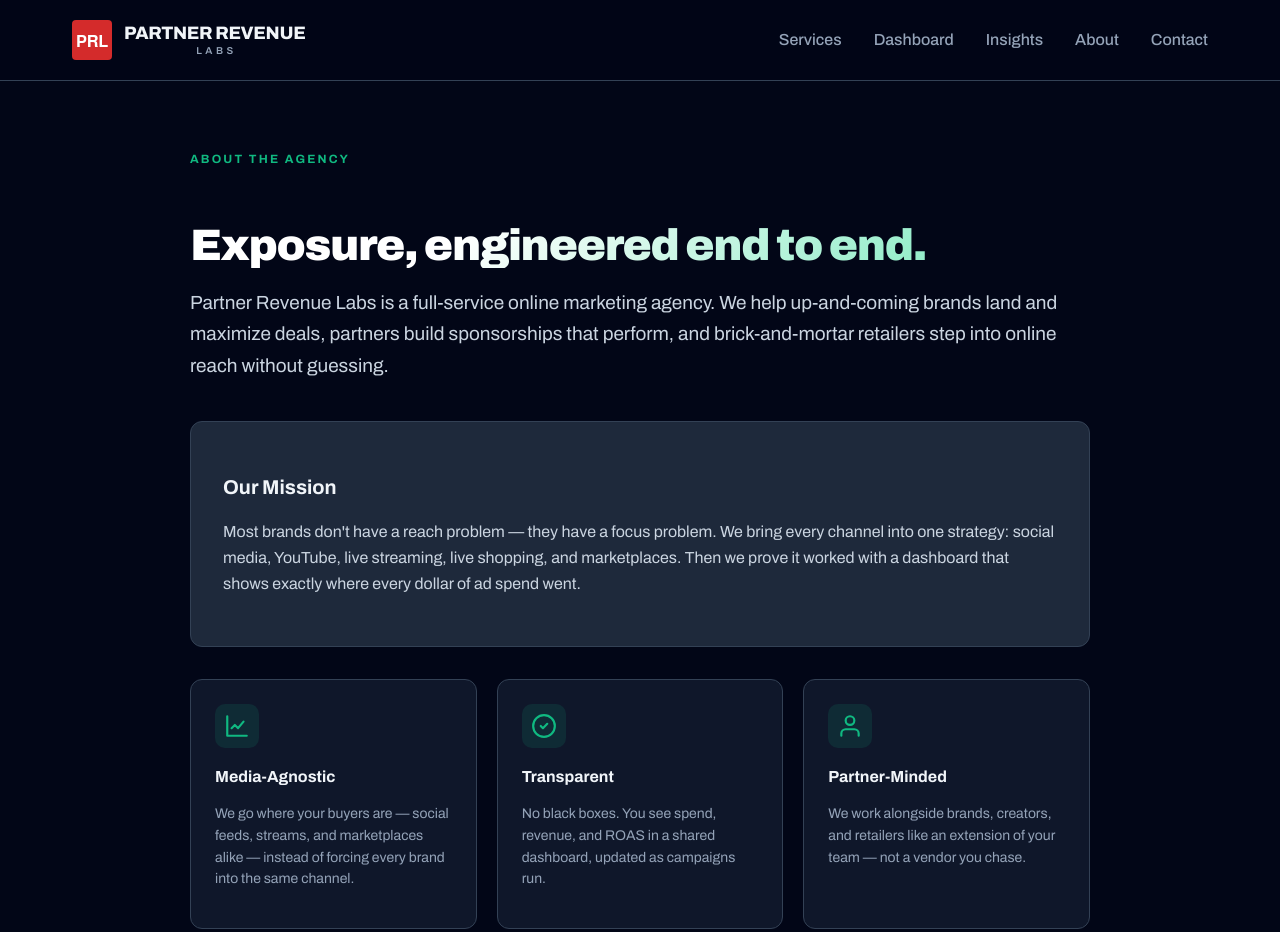
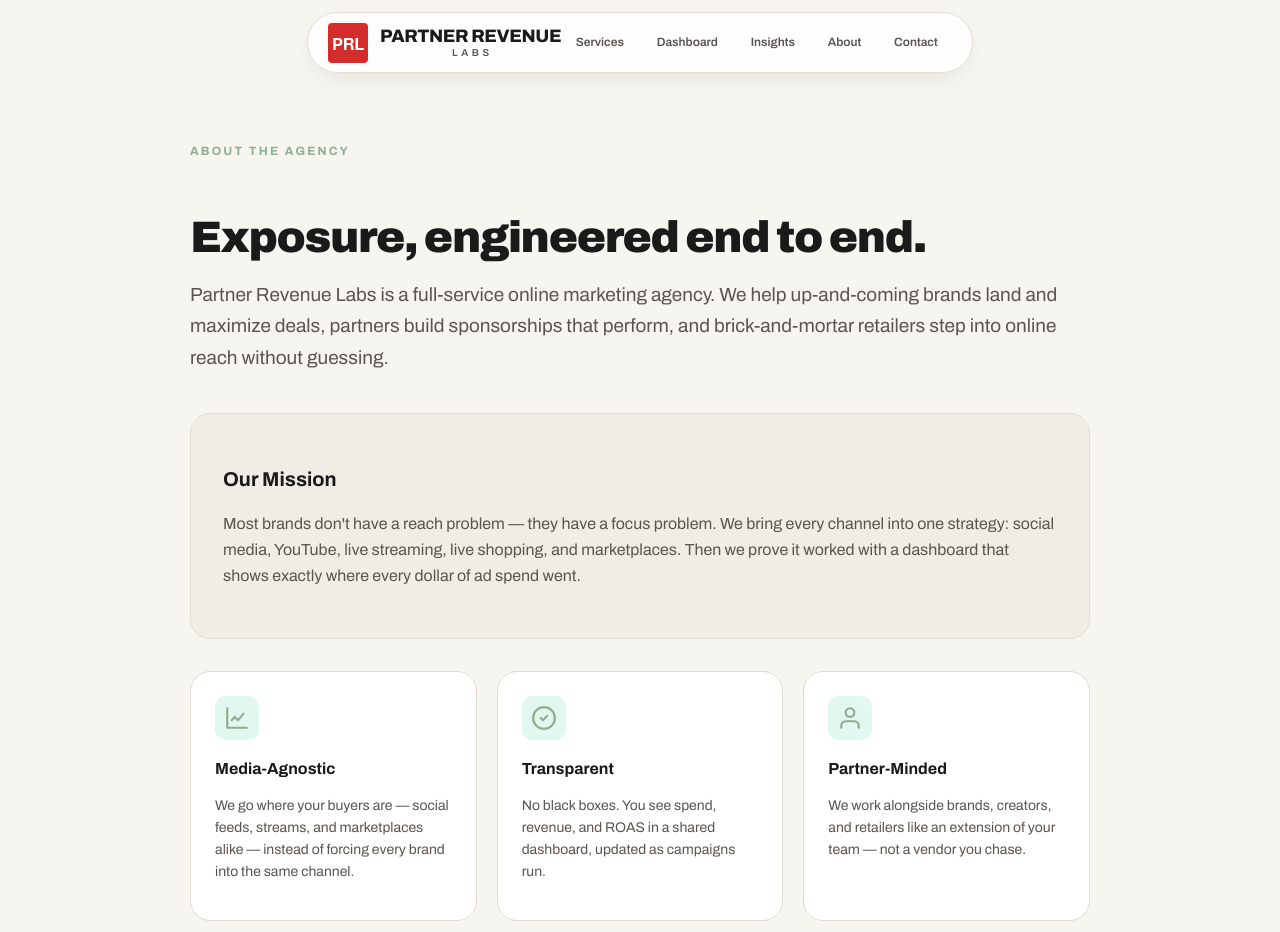
Before and after one commit to coolosdev/ecommerce-ai-ads-affiliate, an Astro site: page /about in a window 1280 px wide. Shown: the top 932 px of the page. Built offline with nearby package versions, Linux system fonts and the light colour scheme; Astro itself is replaced by a stand-in of ours.

Commit message:
design: re-skin to warm cream palette, floating pill nav, sage accent, rounded cards — preserve all content

```diff
--- a/src/layouts/BaseLayout.astro
+++ b/src/layouts/BaseLayout.astro
@@ -23,7 +23,7 @@ const {
   <head>
     <meta charset="UTF-8" />
     <meta name="viewport" content="width=device-width, initial-scale=1.0" />
-    <meta name="theme-color" content="#0f172a" />
+    <meta name="theme-color" content="#f7f5f0" />
     <link rel="preconnect" href="https://fonts.googleapis.com" />
     <link rel="preconnect" href="https://fonts.gstatic.com" crossorigin />
     <link href="https://fonts.googleapis.com/css2?family=Archivo:wght@400;500;600;700;800;900&display=swap" rel="stylesheet" />
@@ -70,23 +70,23 @@ const {
 
 <style>
   :root {
-    --background: #020617;
-    --surface: #0f172a;
-    --surface-elev: #1e293b;
-    --border: #334155;
-    --border-hover: #475569;
-    --text: #f1f5f9;
-    --text-secondary: #94a3b8;
-    --muted: #64748b;
-    --primary: #0f172a;
-    --secondary: #1e293b;
-    --accent: #10b981;
-    --accent-hover: #059669;
+    --background: #f7f5f0;
+    --surface: #ffffff;
+    --surface-elev: #f0ede6;
+    --border: #e2ddd3;
+    --border-hover: #c9c2b5;
+    --text: #1a1a1a;
+    --text-secondary: #5a5550;
+    --muted: #8a847d;
+    --primary: #1a1a1a;
+    --secondary: #f0ede6;
+    --accent: #8fae8f;
+    --accent-hover: #6f8f6f;
     --brand-red: #d42b2b;
-    --radius: 0.75rem;
-    --shadow-sm: 0 1px 2px 0 rgba(0, 0, 0, 0.3);
-    --shadow-md: 0 4px 6px -1px rgba(0, 0, 0, 0.4);
-    --shadow-lg: 0 10px 15px -3px rgba(0, 0, 0, 0.5);
+    --radius: 1.25rem;
+    --shadow-sm: 0 1px 3px 0 rgba(26, 26, 26, 0.06);
+    --shadow-md: 0 8px 24px -8px rgba(26, 26, 26, 0.12);
+    --shadow-lg: 0 20px 40px -16px rgba(26, 26, 26, 0.18);
   }
 
   * {
@@ -110,18 +110,22 @@ const {
   }
 
   .site-header {
-    background: rgba(2, 6, 23, 0.85);
-    border-bottom: 1px solid var(--border);
     position: sticky;
-    top: 0;
+    top: 0.75rem;
     z-index: 50;
+    margin: 0.75rem auto 0;
+    max-width: 1100px;
+    background: rgba(255, 255, 255, 0.82);
+    border: 1px solid var(--border);
+    border-radius: 999px;
     backdrop-filter: blur(12px);
+    box-shadow: var(--shadow-md);
   }
 
   .header-inner {
-    max-width: 1200px;
+    max-width: 1100px;
     margin: 0 auto;
-    padding: 1.25rem 2rem;
+    padding: 0.6rem 1.25rem;
     display: flex;
     justify-content: space-between;
     align-items: center;
@@ -185,19 +189,28 @@ const {
 
   .nav {
     display: flex;
-    align-items: center;
-    gap: 2rem;
+    gap: 0.25rem;
   }
 
   .nav a {
+    display: inline-flex;
+    padding: 0.5rem 0.9rem;
+    border-radius: 999px;
+    font-size: 0.75rem;
+    font-weight: 600;
+    text-decoration: none;
     color: var(--text-secondary);
-    text-decoration: none;
-    font-weight: 500;
-    transition: color 0.2s;
+    transition: color 0.2s, background 0.2s;
   }
 
   .nav a:hover {
-    color: var(--text);
+    color: var(--primary);
+    background: var(--surface-elev);
+  }
+
+  .nav a.active {
+    color: var(--primary);
+    background: var(--accent);
   }
 
   main {
--- a/src/pages/about.astro
+++ b/src/pages/about.astro
@@ -91,17 +91,13 @@ const canonical = "https://yourdomain.com/about";
     font-weight: 900;
     line-height: 1.05;
     letter-spacing: -0.03em;
-    background: linear-gradient(135deg, #ffffff 30%, #6ee7b7 100%);
-    -webkit-background-clip: text;
-    background-clip: text;
-    -webkit-text-fill-color: transparent;
     color: var(--text);
     margin-bottom: 1rem;
   }
 
   .intro {
     font-size: 1.1875rem;
-    color: #cbd5e1;
+    color: var(--text-secondary);
     line-height: 1.65;
     margin-bottom: 2.5rem;
   }
@@ -122,7 +118,7 @@ const canonical = "https://yourdomain.com/about";
   }
 
   .mission-card p {
-    color: #cbd5e1;
+    color: var(--text-secondary);
     line-height: 1.65;
   }
 
@@ -167,7 +163,7 @@ const canonical = "https://yourdomain.com/about";
 
   .value-card p {
     font-size: 0.875rem;
-    color: #94a3b8;
+    color: var(--text-secondary);
     line-height: 1.55;
   }
 
@@ -200,7 +196,7 @@ const canonical = "https://yourdomain.com/about";
 
   .who-card p {
     font-size: 0.875rem;
-    color: #94a3b8;
+    color: var(--text-secondary);
     line-height: 1.55;
   }
 
@@ -223,7 +219,7 @@ const canonical = "https://yourdomain.com/about";
   }
 
   .contact-cta p {
-    color: #94a3b8;
+    color: var(--text-secondary);
     margin-bottom: 1.5rem;
     line-height: 1.6;
   }
@@ -231,7 +227,7 @@ const canonical = "https://yourdomain.com/about";
   .cta-primary {
     display: inline-block;
     background: var(--accent);
-    color: #022c22;
+    color: var(--primary);
     padding: 0.9rem 1.75rem;
     border-radius: var(--radius);
     text-decoration: none;
--- a/src/pages/contact.astro
+++ b/src/pages/contact.astro
@@ -109,17 +109,13 @@ const canonical = "https://yourdomain.com/contact";
     font-weight: 900;
     line-height: 1.05;
     letter-spacing: -0.03em;
-    background: linear-gradient(135deg, #ffffff 30%, #6ee7b7 100%);
-    -webkit-background-clip: text;
-    background-clip: text;
-    -webkit-text-fill-color: transparent;
     color: var(--text);
     margin-bottom: 1rem;
   }
 
   .intro {
     font-size: 1.125rem;
-    color: #cbd5e1;
+    color: var(--text-secondary);
     line-height: 1.6;
     margin-bottom: 2.5rem;
     max-width: 40rem;
@@ -169,7 +165,7 @@ const canonical = "https://yourdomain.com/contact";
   .field label {
     font-size: 0.8125rem;
     font-weight: 600;
-    color: #cbd5e1;
+    color: var(--text-secondary);
   }
 
   .field input,
@@ -187,7 +183,7 @@ const canonical = "https://yourdomain.com/contact";
 
   .field input::placeholder,
   .field textarea::placeholder {
-    color: #64748b;
+    color: var(--text-secondary);
   }
 
   .field input:focus,
@@ -204,7 +200,7 @@ const canonical = "https://yourdomain.com/contact";
 
   .cta-primary {
     background: var(--accent);
-    color: #022c22;
+    color: var(--primary);
     padding: 0.9rem 1.75rem;
     border: none;
     border-radius: var(--radius);
@@ -242,7 +238,7 @@ const canonical = "https://yourdomain.com/contact";
   }
 
   .aside-card p {
-    color: #94a3b8;
+    color: var(--text-secondary);
     font-size: 0.875rem;
     line-height: 1.55;
     margin-bottom: 0.75rem;
@@ -273,7 +269,7 @@ const canonical = "https://yourdomain.com/contact";
     counter-increment: step;
     position: relative;
     padding-left: 1.9rem;
-    color: #94a3b8;
+    color: var(--text-secondary);
     font-size: 0.875rem;
     line-height: 1.5;
   }
--- a/src/pages/media-kit.astro
+++ b/src/pages/media-kit.astro
@@ -124,7 +124,7 @@ const meta: Record<string, unknown> = {
             <tr><td>Logo</td><td>SVG, 180×180 px (favicon.svg)</td><td>/public/favicon.svg</td></tr>
             <tr><td>Website URL</td><td>https://ecommerce-ai-ads-affiliate.pages.dev</td><td>Deployed on Cloudflare Pages</td></tr>
             <tr><td>Tagline</td><td>"Actionable guides..."</td><td>Homepage & footer</td></tr>
-            <tr><td>Hero image</td><td>Gradient background (#1e293b → #475569); social card after first 3 posts</td><td>src/pages/index.astro</td></tr>
+            <tr><td>Hero image</td><td>Gradient background (#f7f5f0 → #e2ddd3); social card after first 3 posts</td><td>src/pages/index.astro</td></tr>
             <tr><td>OG image</td><td>To be designed in Canva/Figma once first posts publish</td><td>To be added</td></tr>
             <tr><td>Social handles</td><td>LinkedIn /coolosdev · Instagram @coolosdev · X/Twitter @coolosdev · YouTube /coolosdev · Facebook /coolosdev · TikTok @coolosdev</td><td>Claimed / in-progress</td></tr>
             <tr><td>Press-ready PDF</td><td>Generate via `pandoc MEDIA-KIT.md -o media-kit.pdf`</td><td>On demand</td></tr>
@@ -258,8 +258,8 @@ const meta: Record<string, unknown> = {
   }
 
   .key-diff {
-    background: rgba(212, 43, 43, 0.12);
-    border: 1px solid rgba(212, 43, 43, 0.35);
+    background: rgba(212, 43, 43, 0.08);
+    border: 1px solid rgba(212, 43, 43, 0.25);
     padding: 1.5rem;
     border-radius: var(--radius);
     margin: 2rem 0;
```
Also changed, not shown: src/pages/blog/[...slug].astro (+4 -4 lines), src/pages/blog/index.astro (+6 -5 lines), src/pages/dashboard.astro (+9 -13 lines), src/pages/index.astro (+29 -33 lines), src/pages/services.astro (+18 -22 lines), 1 other file.
